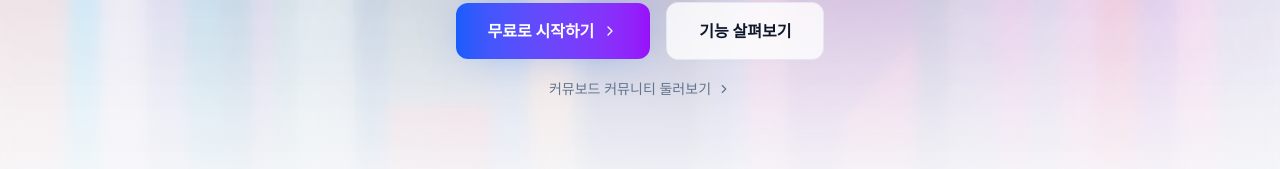
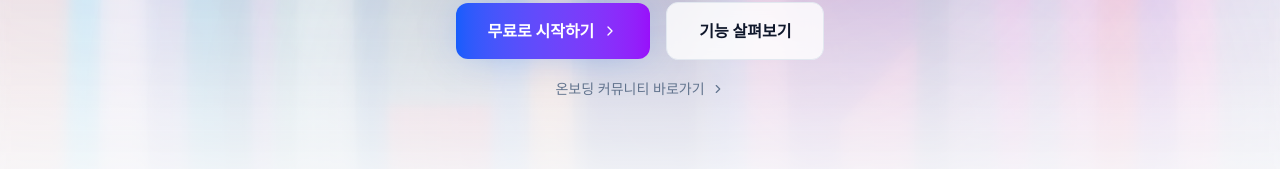
Before and after one commit to rookiecj/comuboard-landing, a React (Vite) app: page / in a window 1280 px wide. Shown: the part 581-750 px from the top of the page. Built offline with nearby package versions, Linux system fonts and the light colour scheme; no server answers.

Commit message:
chore: rename onboarding CTA text to 바로가기

```diff
--- a/src/components/Hero.tsx
+++ b/src/components/Hero.tsx
@@ -88,7 +88,7 @@ export function Hero() {
       {/* Background Image & Overlays */}
       <div className="absolute inset-0 z-0 select-none pointer-events-none">
         <img
-          src="/hero-bg.webp"
+          src={`${import.meta.env.BASE_URL}hero-bg.webp`}
           alt="Comuboard Hero Background"
           className="w-full h-full object-cover opacity-80 dark:opacity-70 mix-blend-multiply dark:mix-blend-screen transition-opacity duration-700"
         />
@@ -135,7 +135,7 @@ export function Hero() {
         >
           {/* Main Logo Icon next to the title */}
           <img
-            src="/logo.png"
+            src={`${import.meta.env.BASE_URL}logo.png`}
             alt="ComuBoard Logo"
             className="h-16 w-16 sm:h-20 sm:w-20 drop-shadow-xl"
           />
@@ -177,7 +177,7 @@ export function Hero() {
             </a>
           ) : (
             <a
-              href={APP_ROUTES.signup}
+              href={APP_ROUTES.home}
               className="group inline-flex items-center justify-center gap-2 rounded-xl bg-gradient-to-r from-blue-600 to-purple-600 px-8 py-4 text-base font-bold text-white shadow-[0_0_40px_-10px_rgba(59,130,246,0.5)] transition hover:from-blue-700 hover:to-purple-700 hover:-translate-y-0.5"
             >
               무료로 시작하기
@@ -203,7 +203,7 @@ export function Hero() {
               href={APP_ROUTES.demo}
               className="inline-flex items-center gap-1.5 text-sm font-medium text-slate-500 dark:text-slate-400 hover:text-blue-600 dark:hover:text-blue-400 transition-colors"
             >
-              커뮤보드 커뮤니티 둘러보기
+              온보딩 커뮤니티 바로가기
               <ChevronRight className="h-3.5 w-3.5" />
             </a>
           </motion.div>
```
